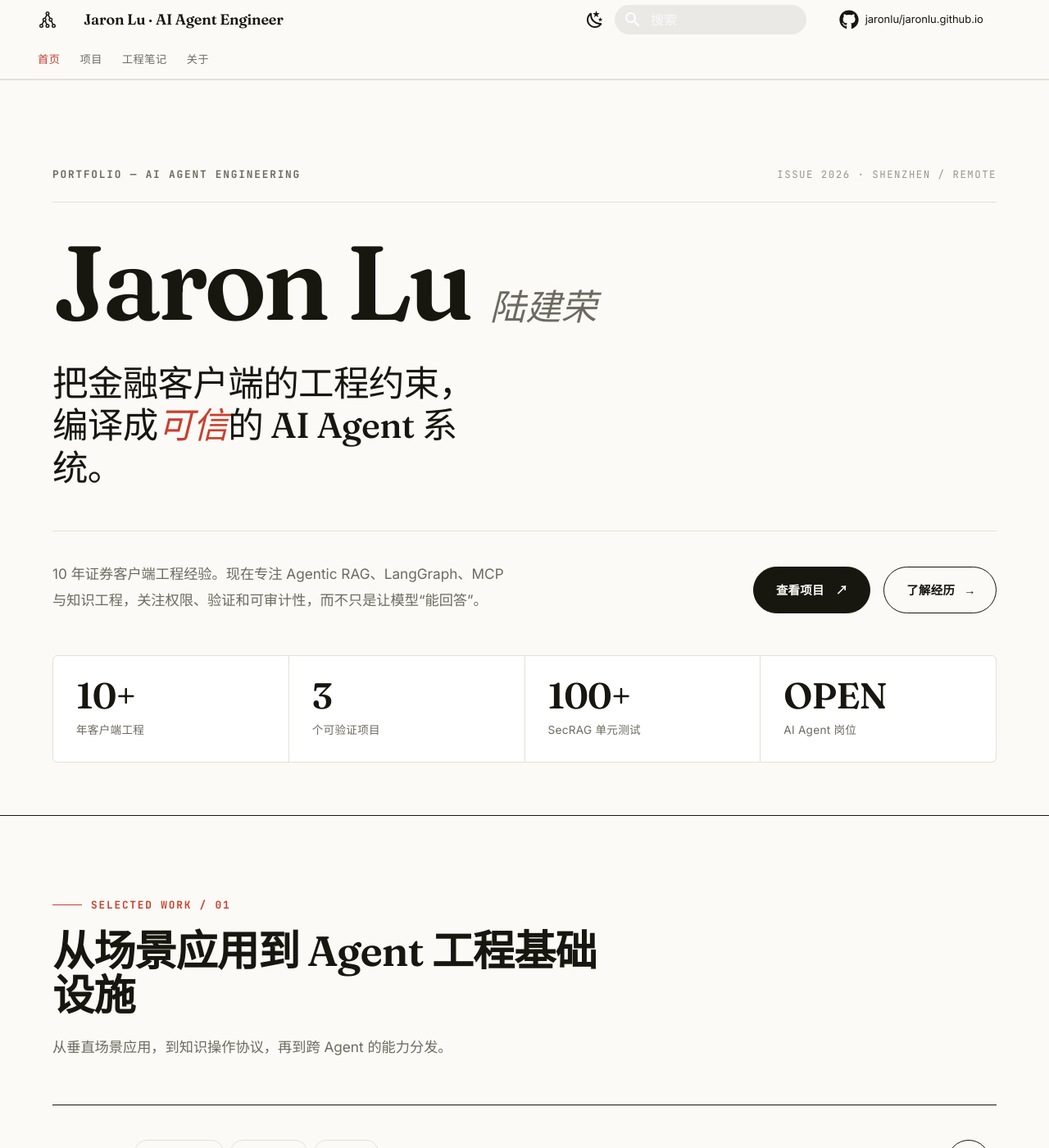
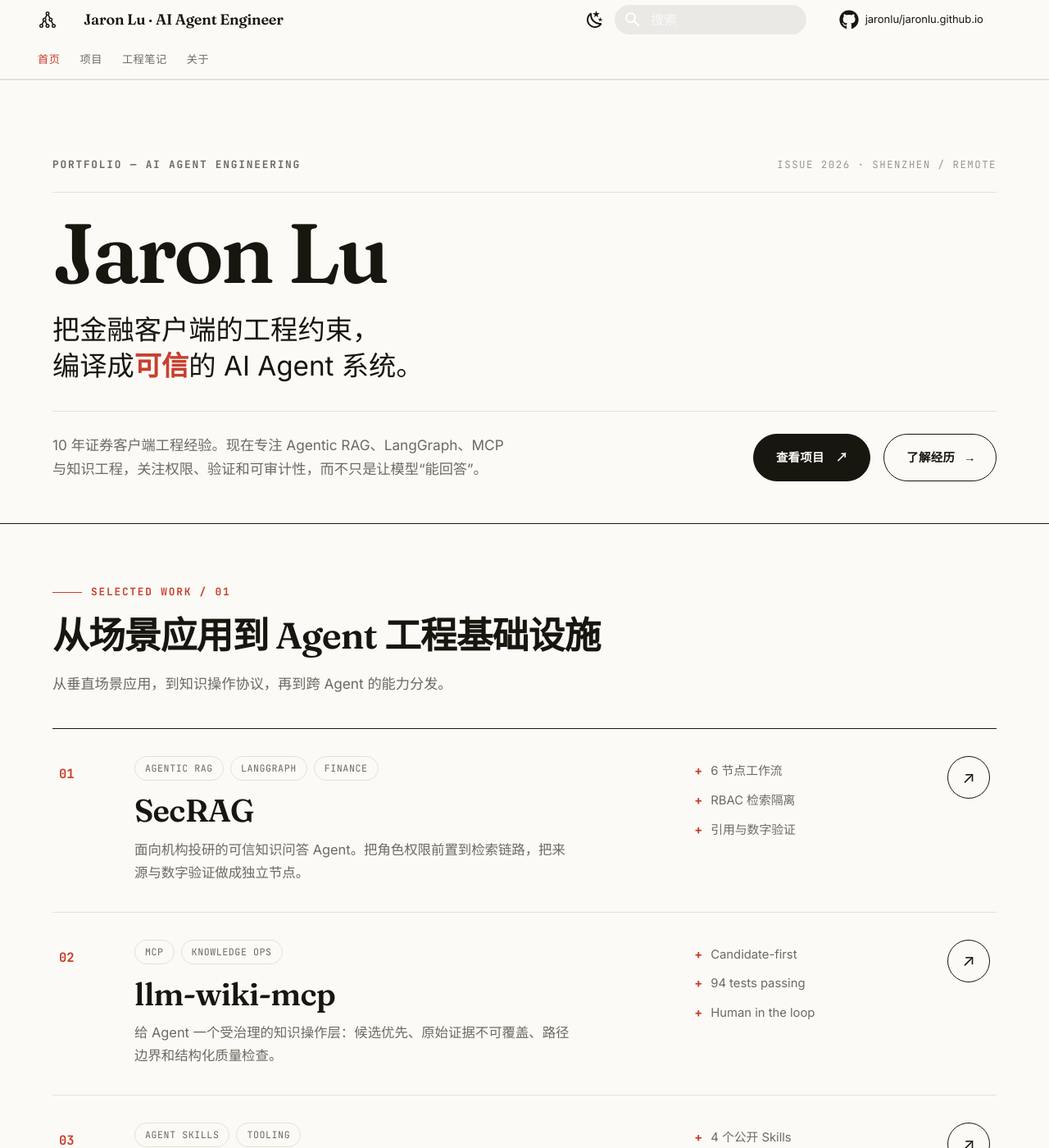
Before and after one commit to jaronlu/jaronlu.github.io, an MkDocs documentation site: the page built from docs/index.md, in a window 1280 px wide and 1400 px high. Shown: the whole window at 82% size. Built offline with MkDocs 1.6.1 and Material for MkDocs 9.7.7, drawn with Linux system fonts in a browser that asks for light colours; comment, search, counter and statistics services are not loaded.

Commit message:
feat: refine portfolio homepage layout

```diff
--- a/docs/index.md
+++ b/docs/index.md
@@ -9,7 +9,7 @@ hide:
     <span class="kicker">PORTFOLIO — AI AGENT ENGINEERING</span>
     <span class="masthead-meta">ISSUE 2026 · SHENZHEN / REMOTE</span>
   </div>
-  <h1 class="masthead-name">Jaron Lu <em>陆建荣</em></h1>
+  <h1 class="masthead-name">Jaron Lu</h1>
   <p class="masthead-deck">把金融客户端的工程约束，<br>编译成<em>可信</em>的 AI Agent 系统。</p>
   <div class="masthead-foot">
     <p class="masthead-intro">10 年证券客户端工程经验。现在专注 Agentic RAG、LangGraph、MCP 与知识工程，关注权限、验证和可审计性，而不只是让模型“能回答”。</p>
@@ -17,12 +17,6 @@ hide:
       <a href="projects/" class="btn-primary">查看项目 <span>↗</span></a>
       <a href="about/" class="btn-ghost">了解经历 <span>→</span></a>
     </div>
-  </div>
-  <div class="stat-strip" aria-label="能力概览">
-    <div><strong>10+</strong><span>年客户端工程</span></div>
-    <div><strong>3</strong><span>个可验证项目</span></div>
-    <div><strong>100+</strong><span>SecRAG 单元测试</span></div>
-    <div><strong>OPEN</strong><span>AI Agent 岗位</span></div>
   </div>
 </section>
 
--- a/docs/stylesheets/extra.css
+++ b/docs/stylesheets/extra.css
@@ -261,7 +261,7 @@ body {
   width: 100vw;
   max-width: none;
   margin-left: -50vw;
-  padding: clamp(3.6rem, 7vw, 6.5rem) var(--gutter);
+  padding: clamp(2.8rem, 5vw, 4.5rem) var(--gutter);
 }
 
 .kicker {
@@ -289,16 +289,16 @@ body {
 
 /* Section heads */
 .feature-head {
-  margin-bottom: 2.8rem;
+  margin-bottom: 2rem;
 }
 
 .md-typeset .feature-head h2 {
-  max-width: 20ch;
+  max-width: none;
   margin: 0.9rem 0 0;
   padding: 0;
   border: 0;
   font-family: var(--display);
-  font-size: clamp(1.9rem, 4vw, 3.1rem);
+  font-size: clamp(1.9rem, 3.5vw, 2.7rem);
   font-weight: 600;
   line-height: 1.06;
   letter-spacing: -0.02em;
@@ -316,8 +316,8 @@ body {
    MASTHEAD (hero)
    ============================================================ */
 .masthead {
-  padding-top: clamp(2.8rem, 4vw, 4rem);
-  padding-bottom: clamp(3rem, 5vw, 4.5rem);
+  padding-top: clamp(2.2rem, 3vw, 3rem);
+  padding-bottom: clamp(2.4rem, 4vw, 3.4rem);
   border-bottom: 1px solid var(--line-strong);
   background: var(--paper);
 }
@@ -341,37 +341,29 @@ body {
 }
 
 .md-typeset .masthead-name {
-  margin: clamp(1.6rem, 3vw, 2.4rem) 0 0;
+  margin: clamp(1.3rem, 2vw, 1.8rem) 0 0;
   font-family: var(--display);
-  font-size: clamp(3.4rem, 10vw, 8rem);
+  font-size: clamp(3.4rem, 8vw, 6.4rem);
   font-weight: 600;
   line-height: 0.92;
   letter-spacing: -0.035em;
   color: var(--ink);
 }
 
-.masthead-name em {
-  font-style: italic;
+.masthead-deck {
+  max-width: 27ch;
+  margin: clamp(1.2rem, 2vw, 1.7rem) 0 0;
+  font-family: var(--sans);
+  font-size: clamp(1.35rem, 2.6vw, 2.1rem);
   font-weight: 500;
-  font-size: 0.34em;
+  line-height: 1.32;
   letter-spacing: 0;
-  color: var(--muted);
-  vertical-align: baseline;
-}
-
-.masthead-deck {
-  max-width: 20ch;
-  margin: clamp(1.6rem, 3vw, 2.2rem) 0 0;
-  font-family: var(--display);
-  font-size: clamp(1.5rem, 3.4vw, 2.7rem);
-  font-weight: 500;
-  line-height: 1.18;
-  letter-spacing: -0.015em;
   color: var(--ink);
 }
 
 .masthead-deck em {
-  font-style: italic;
+  font-style: normal;
+  font-weight: 600;
   color: var(--accent);
 }
 
@@ -380,8 +372,8 @@ body {
   grid-template-columns: minmax(0, 1.1fr) minmax(0, 0.9fr);
   align-items: end;
   gap: 2rem 3rem;
-  margin-top: clamp(2rem, 4vw, 3rem);
-  padding-top: 1.8rem;
+  margin-top: clamp(1.4rem, 2.5vw, 2rem);
+  padding-top: 1.3rem;
   border-top: 1px solid var(--line);
 }
 
@@ -390,7 +382,7 @@ body {
   margin: 0;
   color: var(--muted);
   font-size: 0.86rem;
-  line-height: 1.85;
+  line-height: 1.7;
 }
 
 .masthead-actions {
@@ -450,41 +442,6 @@ body {
   transform: translateX(3px);
 }
 
-/* stat strip */
-.stat-strip {
-  display: grid;
-  grid-template-columns: repeat(4, minmax(0, 1fr));
-  gap: 1px;
-  margin-top: clamp(2.4rem, 4vw, 3.4rem);
-  background: var(--line);
-  border: 1px solid var(--line);
-  border-radius: 6px;
-  overflow: hidden;
-}
-
-.stat-strip div {
-  display: flex;
-  flex-direction: column;
-  gap: 0.45rem;
-  padding: 1.3rem 1.4rem;
-  background: var(--card);
-}
-
-.stat-strip strong {
-  font-family: var(--display);
-  font-size: 2.2rem;
-  font-weight: 600;
-  line-height: 1;
-  letter-spacing: -0.02em;
-  color: var(--ink);
-}
-
-.stat-strip span {
-  font-size: 0.68rem;
-  letter-spacing: 0.02em;
-  color: var(--muted);
-}
-
 /* ============================================================
    SELECTED WORK — editorial contents list
    ============================================================ */
@@ -503,7 +460,7 @@ body {
   grid-template-columns: 3rem minmax(0, 1.5fr) minmax(0, 0.7fr) 2.6rem;
   align-items: start;
   gap: 1.6rem;
-  padding: 2.1rem 0.4rem;
+  padding: 1.65rem 0.4rem;
   color: var(--ink);
   text-decoration: none;
   border-bottom: 1px solid var(--line);
@@ -545,7 +502,7 @@ body {
 .md-typeset .work-main h3 {
   margin: 0;
   font-family: var(--display);
-  font-size: clamp(1.8rem, 3.6vw, 2.9rem);
+  font-size: clamp(1.8rem, 3vw, 2.5rem);
   font-weight: 600;
   line-height: 1;
   letter-spacing: -0.02em;
@@ -667,7 +624,7 @@ body {
   grid-template-columns: 3rem minmax(0, 1fr) 2rem;
   align-items: center;
   gap: 1.4rem;
-  padding: 1.4rem 0.4rem;
+  padding: 1.1rem 0.4rem;
   color: var(--ink);
   text-decoration: none;
   border-bottom: 1px solid var(--line);
@@ -729,6 +686,24 @@ body {
   background: color-mix(in srgb, var(--ink) 88%, #000);
 }
 
+.md-footer-meta__inner {
+  display: flex;
+  flex-wrap: nowrap;
+  align-items: center;
+  justify-content: center;
+  gap: 0.8rem;
+}
+
+.md-footer-meta__inner .md-copyright {
+  width: auto;
+  margin: 0;
+  text-align: center;
+}
+
+.md-footer-meta__inner .md-social {
+  margin: 0;
+}
+
 .md-footer__inner {
   padding: 1rem 0;
 }
@@ -746,6 +721,12 @@ body {
   }
 }
 
+@media screen and (min-width: 60.015625em) {
+  .md-typeset .feature-head h2 {
+    white-space: nowrap;
+  }
+}
+
 @media screen and (max-width: 60em) {
   .masthead-foot {
     grid-template-columns: 1fr;
@@ -754,10 +735,6 @@ body {
 
   .masthead-actions {
     justify-self: start;
-  }
-
-  .stat-strip {
-    grid-template-columns: repeat(2, 1fr);
   }
 
   .md-typeset .work-item {
@@ -789,16 +766,6 @@ body {
     font-size: clamp(3rem, 17vw, 5rem);
   }
 
-  .masthead-name em {
-    display: block;
-    font-size: 0.28em;
-    margin-top: 0.4rem;
-  }
-
-  .stat-strip strong {
-    font-size: 1.7rem;
-  }
-
   .md-typeset .work-item {
     grid-template-columns: 2rem minmax(0, 1fr);
     gap: 1rem;
```
